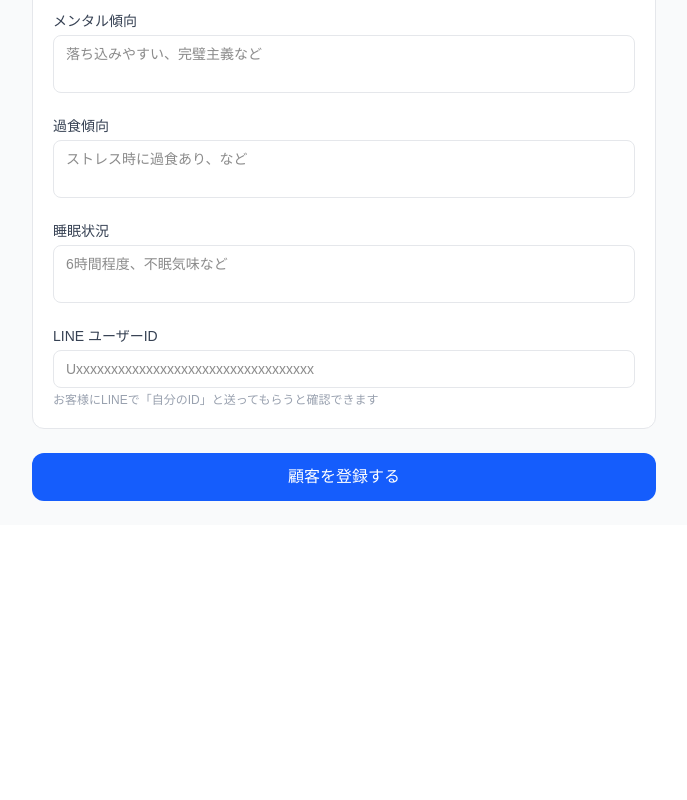
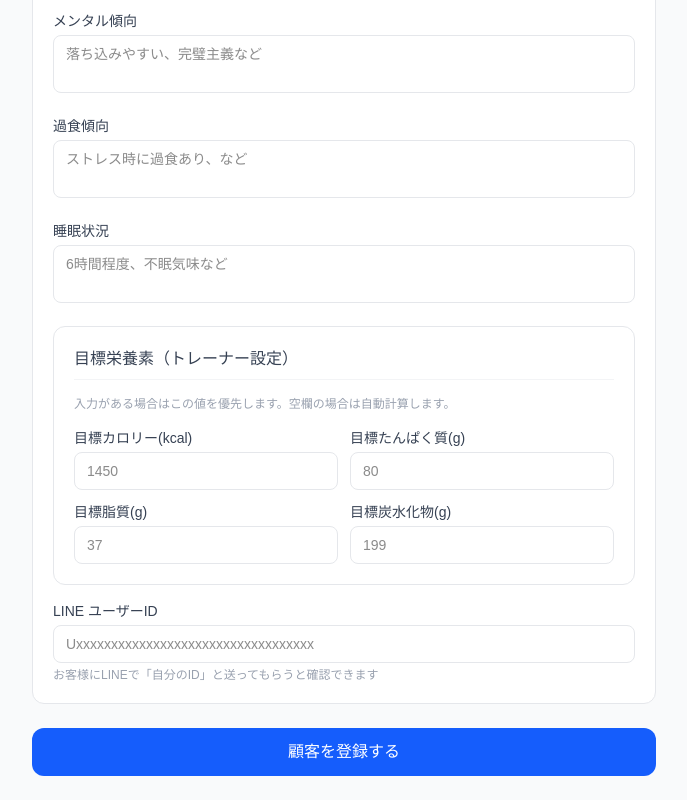
Before and after one commit to yodo1219/personal-gym-ai, a Next.js app: page /clients/new in a window 1280 px wide. Shown: the part 1313-2113 px from the top of the page, without its empty margins (296-983 px from the left). Before the commit the page ends 1838 px from the top, so only its background shows below. Built offline with nearby package versions, Linux system fonts and the light colour scheme.

Commit message:
トレーナー設定目標値を優先

```diff
--- a/src/app/clients/new/page.tsx
+++ b/src/app/clients/new/page.tsx
@@ -35,6 +35,10 @@ export default function NewClientPage() {
   const [bingeTendency, setBingeTendency] = useState("");
   const [sleepStatus, setSleepStatus] = useState("");
   const [lineUserId, setLineUserId] = useState("");
+  const [targetCalories, setTargetCalories] = useState("");
+const [targetProtein, setTargetProtein] = useState("");
+const [targetFat, setTargetFat] = useState("");
+const [targetCarbs, setTargetCarbs] = useState("");
 
   async function handleSubmit() {
     if (!name || !age || !height || !weight) {
@@ -55,6 +59,10 @@ export default function NewClientPage() {
         dislikedFoods, dietaryPolicy, mentalTendency,
         bingeTendency, sleepStatus,
         lineUserId,
+        targetCalories: targetCalories ? Number(targetCalories) : undefined,
+targetProtein: targetProtein ? Number(targetProtein) : undefined,
+targetFat: targetFat ? Number(targetFat) : undefined,
+targetCarbs: targetCarbs ? Number(targetCarbs) : undefined,
       }),
     });
     setSaving(false);
@@ -184,6 +192,46 @@ export default function NewClientPage() {
               placeholder="6時間程度、不眠気味など" rows={2}
               className="w-full border border-gray-200 rounded-lg px-3 py-2 text-sm focus:outline-none focus:border-blue-400 resize-none" />
           </div>
+
+          <div className="bg-white rounded-xl border border-gray-200 p-5 space-y-4">
+  <p className="font-medium text-gray-700 border-b border-gray-100 pb-2">
+    目標栄養素（トレーナー設定）
+  </p>
+  <p className="text-xs text-gray-400">
+    入力がある場合はこの値を優先します。空欄の場合は自動計算します。
+  </p>
+  <div className="grid grid-cols-2 gap-3">
+    <div>
+      <label className="block text-sm font-medium text-gray-700 mb-1">目標カロリー(kcal)</label>
+      <input type="number" value={targetCalories}
+        onChange={(e) => setTargetCalories(e.target.value)}
+        placeholder="1450"
+        className="w-full border border-gray-200 rounded-lg px-3 py-2 text-sm focus:outline-none focus:border-blue-400" />
+    </div>
+    <div>
+      <label className="block text-sm font-medium text-gray-700 mb-1">目標たんぱく質(g)</label>
+      <input type="number" value={targetProtein}
+        onChange={(e) => setTargetProtein(e.target.value)}
+        placeholder="80"
+        className="w-full border border-gray-200 rounded-lg px-3 py-2 text-sm focus:outline-none focus:border-blue-400" />
+    </div>
+    <div>
+      <label className="block text-sm font-medium text-gray-700 mb-1">目標脂質(g)</label>
+      <input type="number" value={targetFat}
+        onChange={(e) => setTargetFat(e.target.value)}
+        placeholder="37"
+        className="w-full border border-gray-200 rounded-lg px-3 py-2 text-sm focus:outline-none focus:border-blue-400" />
+    </div>
+    <div>
+      <label className="block text-sm font-medium text-gray-700 mb-1">目標炭水化物(g)</label>
+      <input type="number" value={targetCarbs}
+        onChange={(e) => setTargetCarbs(e.target.value)}
+        placeholder="199"
+        className="w-full border border-gray-200 rounded-lg px-3 py-2 text-sm focus:outline-none focus:border-blue-400" />
+    </div>
+  </div>
+</div>
+
           <div>
   <label className="block text-sm font-medium text-gray-700 mb-1">
     LINE ユーザーID
--- a/src/lib/prompts.ts
+++ b/src/lib/prompts.ts
@@ -1,6 +1,22 @@
 import { Client, NutritionData, NutritionEvaluation, NutritionTarget } from "@/types";
 
 export function calcTarget(client: Client): NutritionTarget {
+  // トレーナーが設定した値を優先
+  if (
+    (client as any).targetCalories &&
+    (client as any).targetProtein &&
+    (client as any).targetFat &&
+    (client as any).targetCarbs
+  ) {
+    return {
+      calories: (client as any).targetCalories,
+      protein: (client as any).targetProtein,
+      fat: (client as any).targetFat,
+      carbs: (client as any).targetCarbs,
+    };
+  }
+
+  // 設定がない場合は自動計算
   const bmr =
     client.gender === "male"
       ? 13.397 * client.weight + 4.799 * client.height - 5.677 * client.age + 88.362
--- a/src/lib/storage.ts
+++ b/src/lib/storage.ts
@@ -94,6 +94,10 @@ function toClient(row: any): Client {
     bingeTendency: row.binge_tendency ?? "",
     sleepStatus: row.sleep_status ?? "",
     lineUserId: row.line_user_id ?? "",
+    targetCalories: row.target_calories ?? undefined,
+    targetProtein: row.target_protein ?? undefined,
+    targetFat: row.target_fat ?? undefined,
+    targetCarbs: row.target_carbs ?? undefined,
     createdAt: row.created_at,
     updatedAt: row.updated_at,
   };
@@ -118,6 +122,10 @@ function fromClient(c: Client): any {
     binge_tendency: c.bingeTendency,
     sleep_status: c.sleepStatus,
     line_user_id: (c as any).lineUserId ?? "",
+    target_calories: (c as any).targetCalories ?? null,
+    target_protein: (c as any).targetProtein ?? null,
+    target_fat: (c as any).targetFat ?? null,
+    target_carbs: (c as any).targetCarbs ?? null,
     updated_at: new Date().toISOString(),
   };
 }
--- a/src/types/index.ts
+++ b/src/types/index.ts
@@ -23,6 +23,10 @@ export interface Client {
   lineUserId?: string;
   createdAt: string;
   updatedAt: string;
+  targetCalories?: number;
+targetProtein?: number;
+targetFat?: number;
+targetCarbs?: number;
 }
 
 export interface NutritionData {
```
